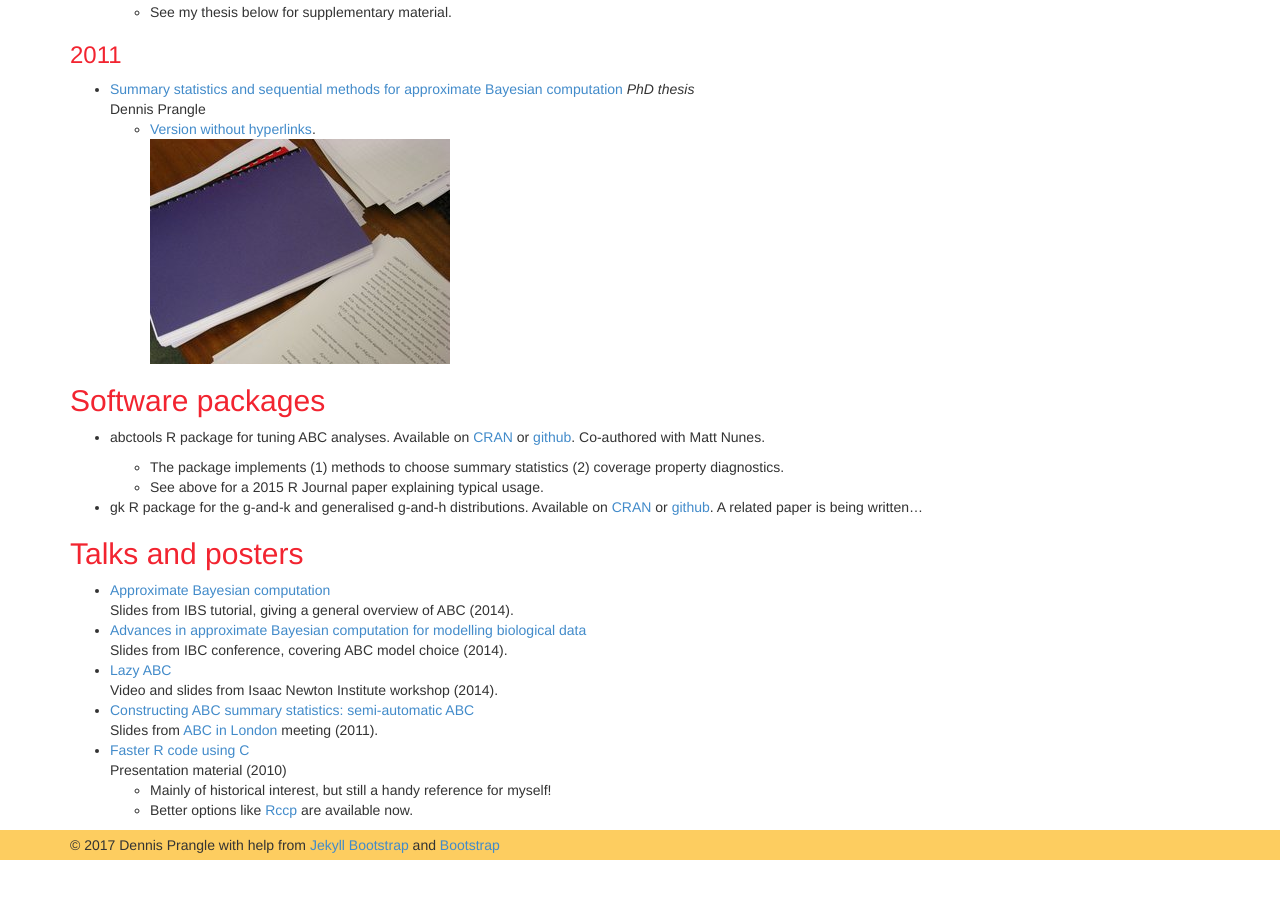
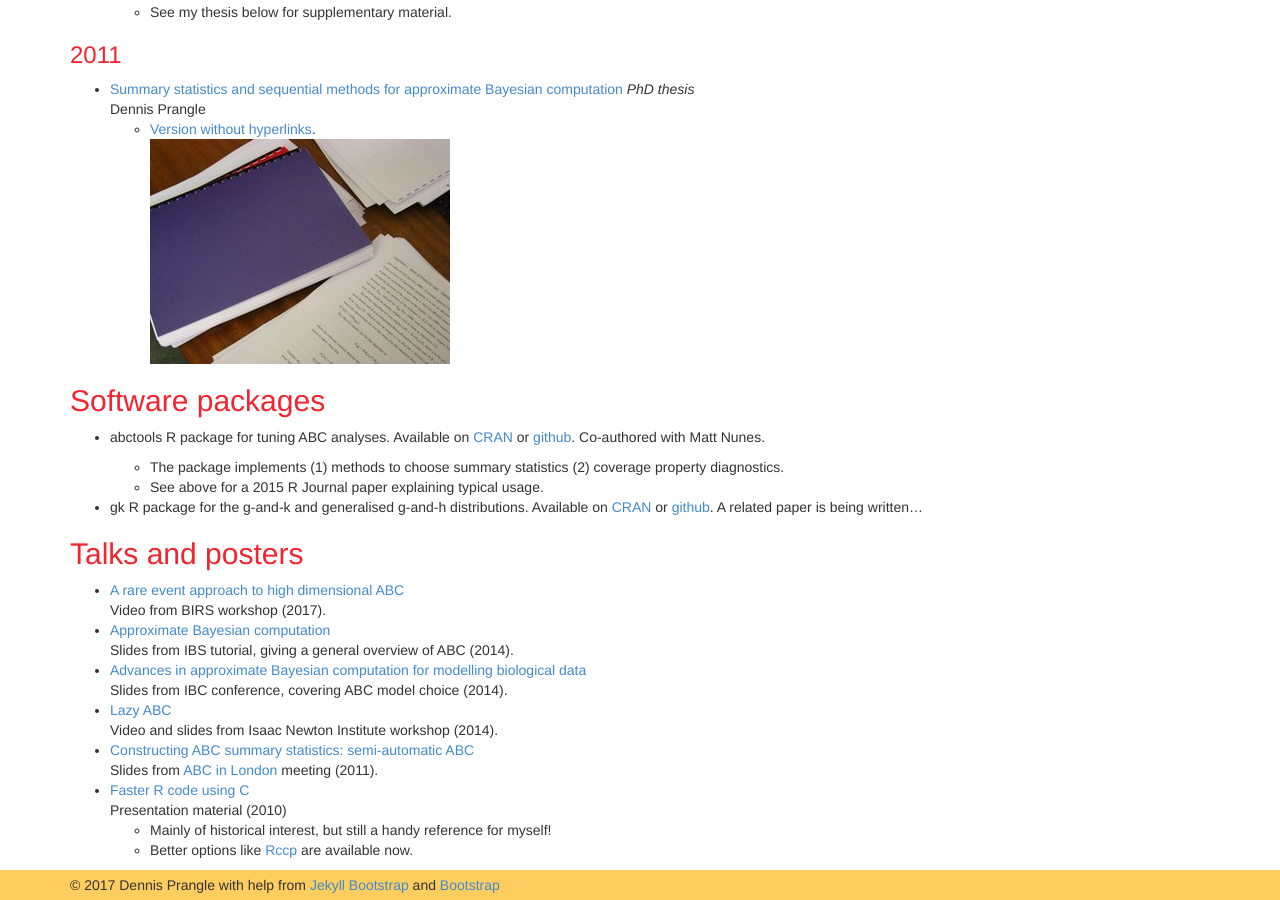
Before and after one commit to dennisprangle/dennisprangle.github.io, a Jekyll site: the page built from pub.md, in a window 1280 px wide and 900 px high, scrolled down 1647 px. Built offline with Jekyll 4.4.1, drawn with Linux system fonts in a browser that asks for light colours; nearby versions of some CDN libraries; before the commit the page ends 2507 px from its top, so only the background shows below that.

Commit message:
Add BIRS talk

```diff
--- a/pub.md
+++ b/pub.md
@@ -98,6 +98,8 @@ Software packages
 Talks and posters
 -----------------
 
+- [A rare event approach to high dimensional ABC](http://www.birs.ca/events/2017/5-day-workshops/17w5025/videos/watch/201702231535-Prangle.html)
+Video from BIRS workshop (2017).
 - [Approximate Bayesian computation](https://www.dropbox.com/s/gyvmvrk8hg038h7/ABC_Dortmund.pdf)
 Slides from IBS tutorial, giving a general overview of ABC (2014).
 - [Advances in approximate Bayesian computation for modelling biological data](https://www.dropbox.com/s/ymldljskmlhgjhu/IBC_DP.pdf)
```
